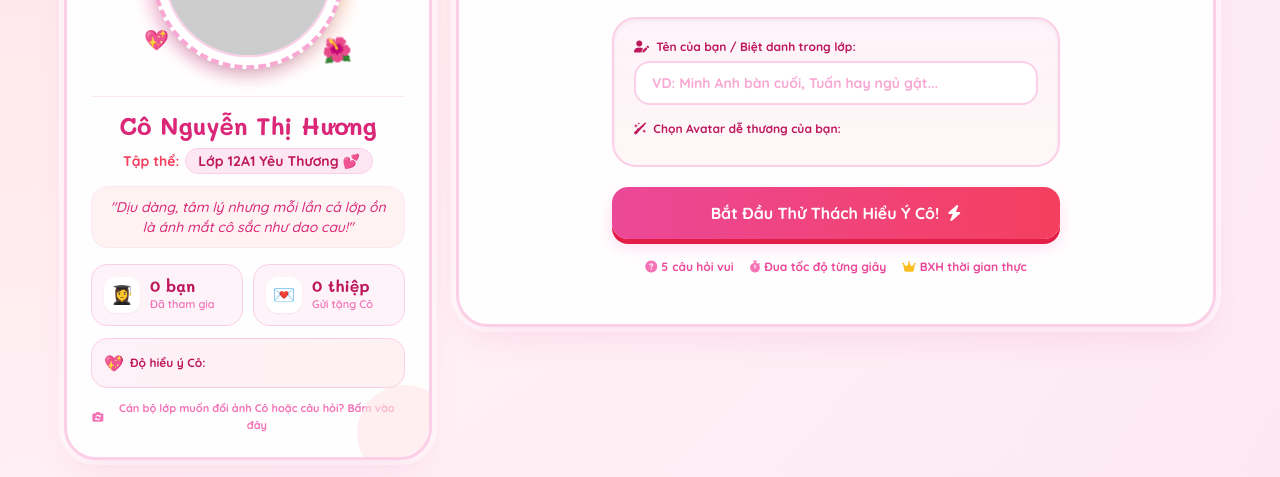
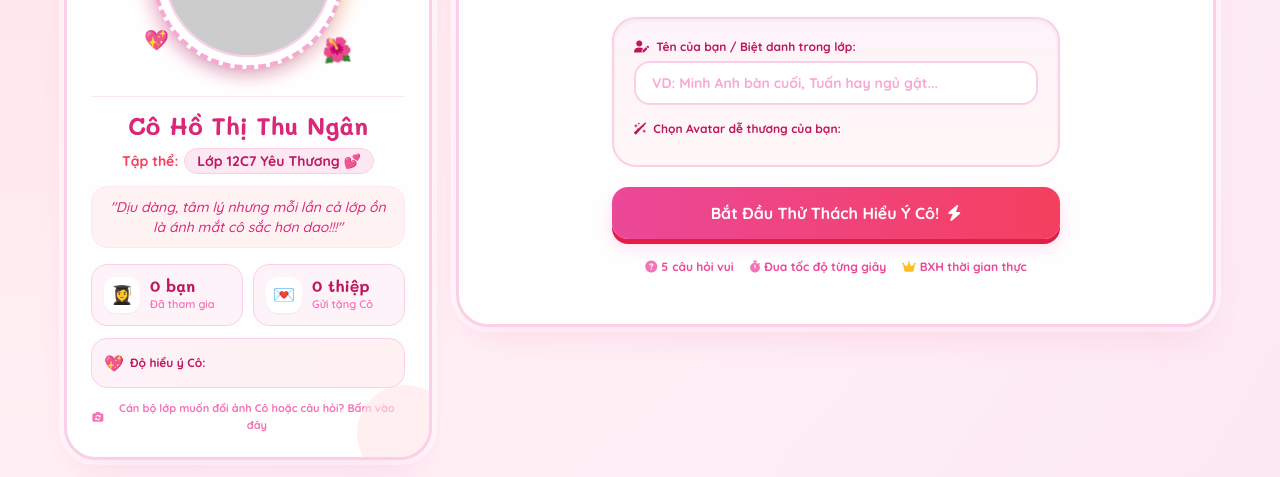
Before and after one commit to nutsraniy-afk/chunhiem12c7nam2024-2027, a plain HTML site: page index.html in a window 1280 px wide. Shown: the part 311-788 px from the top of the page. Drawn offline with nearby package versions, Linux system fonts and the light colour scheme; placeholder pictures from the web are drawn by us.

Commit message:
Update index.html

```diff
--- a/index.html
+++ b/index.html
@@ -245,13 +245,13 @@
 
                 <!-- Tên Cô & Tên Lớp -->
                 <div class="mt-4 w-full pt-3 border-t border-pink-100">
-                    <h2 id="display-teacher-name" class="font-cute font-bold text-2xl text-pink-600 leading-snug">Cô Nguyễn Thị Hương</h2>
+                    <h2 id="display-teacher-name" class="font-cute font-bold text-2xl text-pink-600 leading-snug">Cô Hồ Thị Thu Ngân</h2>
                     <div class="mt-1.5 flex items-center justify-center gap-1.5 text-sm font-bold text-rose-500">
                         <span>Tập thể:</span>
-                        <span id="display-class-name" class="bg-pink-100 px-3 py-0.5 rounded-full text-pink-700 border border-pink-200">Lớp 12A1 Yêu Thương 💕</span>
+                        <span id="display-class-name" class="bg-pink-100 px-3 py-0.5 rounded-full text-pink-700 border border-pink-200">Lớp 12C7 Yêu Thương 💕</span>
                     </div>
                     <p id="display-teacher-quote" class="mt-3 text-xs sm:text-sm italic text-pink-600 bg-rose-50/90 py-2.5 px-3.5 rounded-2xl border border-pink-100 leading-relaxed">
-                        "Dịu dàng, tâm lý nhưng mỗi lần cả lớp ồn là ánh mắt cô sắc như dao cau!"
+                        "Dịu dàng, tâm lý nhưng mỗi lần cả lớp ồn là ánh mắt cô sắc hơn dao!!!"
                     </p>
                 </div>
 
```
